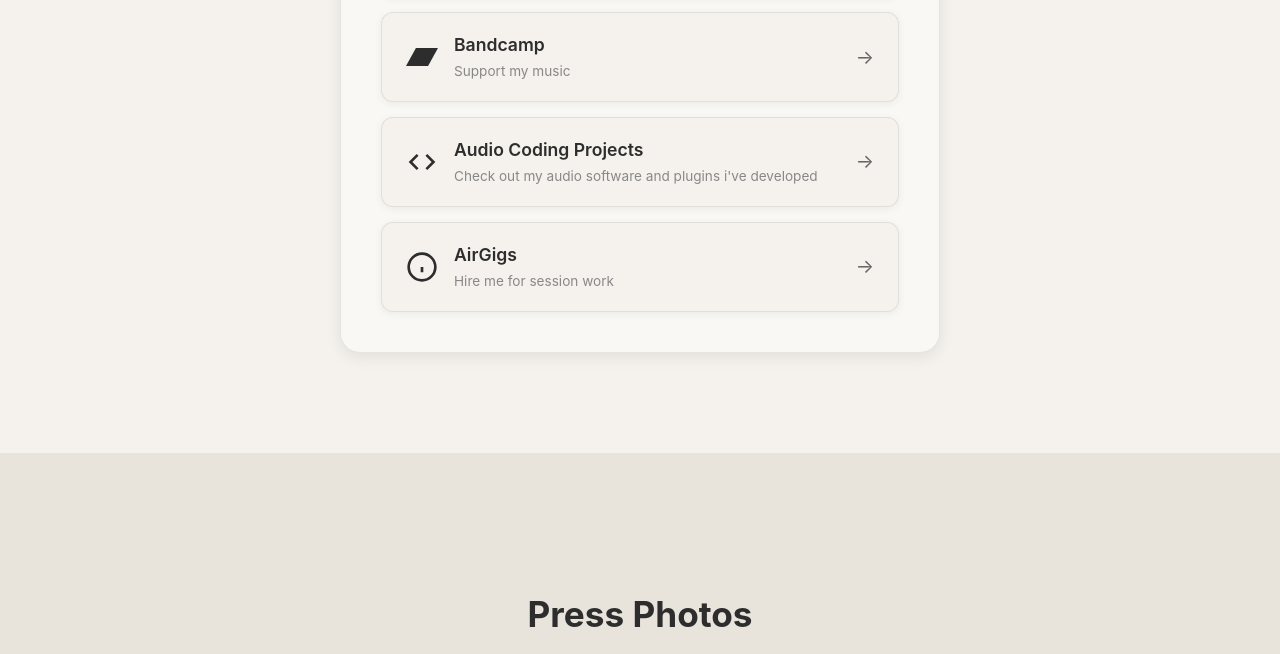
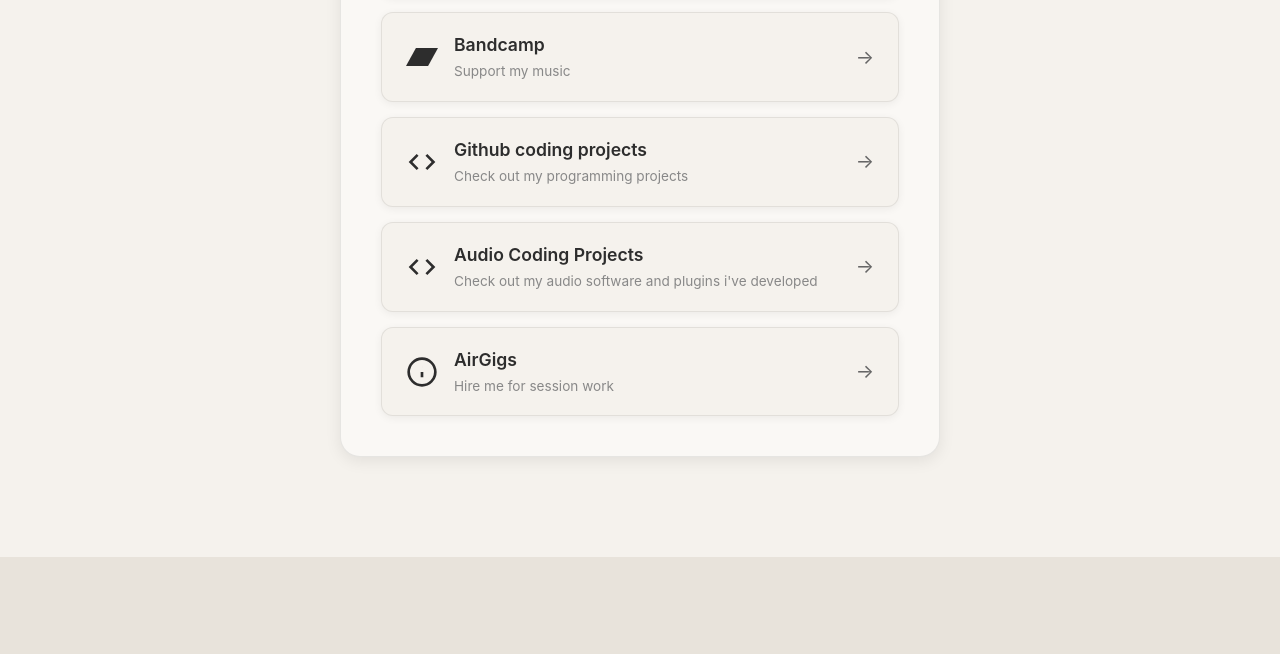
Before and after one commit to hellawelltalin/portfolio, a plain HTML site: page index.html in a window 1280 px wide. Shown: the part 4196-4850 px from the top of the page. Drawn offline with Linux system fonts and the light colour scheme.

Commit message:
added github

```diff
--- a/index.html
+++ b/index.html
@@ -182,6 +182,19 @@
                 <span class="arrow">→</span>
             </a>
 
+
+             <a href="https://github.com/hellawelltalin/" target="_blank" class="link-item">
+                <svg class="icon" viewBox="0 0 24 24" fill="currentColor" xmlns="http://www.w3.org/2000/svg">
+                <path d="M9.4 16.6L4.8 12l4.6-4.6L8 6l-6 6 6 6 1.4-1.4zm5.2 0L19.2 12l-4.6-4.6L16 6l6 6-6 6-1.4-1.4z"></path>
+            </svg>
+                <div class="link-content">
+                    <div class="link-title">Github coding projects</div>
+                    <div class="link-description">Check out my programming projects</div>
+                </div>
+                <span class="arrow">→</span>
+            </a>
+
+
              <a href="https://camdentown.gumroad.com/" target="_blank" class="link-item">
                 <svg class="icon" viewBox="0 0 24 24" fill="currentColor" xmlns="http://www.w3.org/2000/svg">
                 <path d="M9.4 16.6L4.8 12l4.6-4.6L8 6l-6 6 6 6 1.4-1.4zm5.2 0L19.2 12l-4.6-4.6L16 6l6 6-6 6-1.4-1.4z"></path>
@@ -192,7 +205,6 @@
                 </div>
                 <span class="arrow">→</span>
             </a>
-
 
 
             <a href="https://www.airgigs.com/user/talinhellawell" target="_blank" class="link-item">
```
